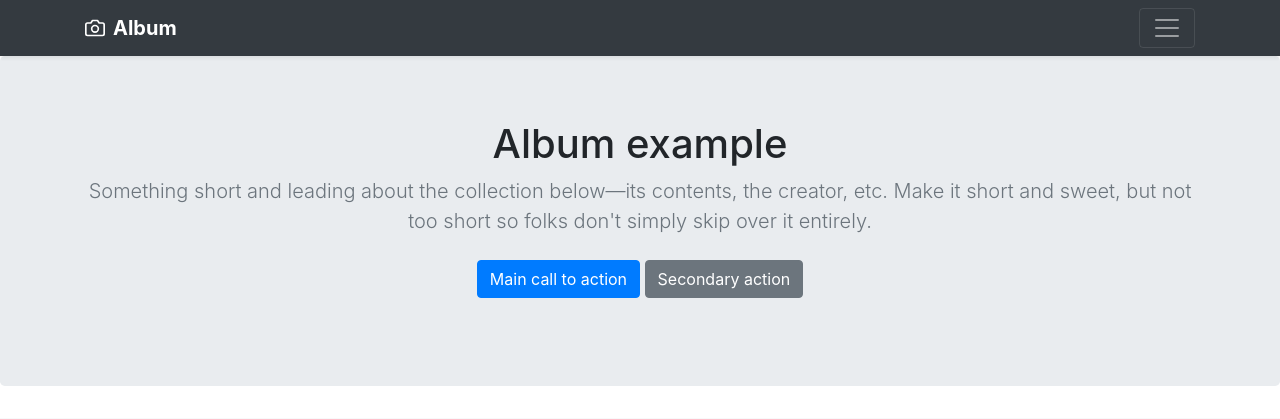
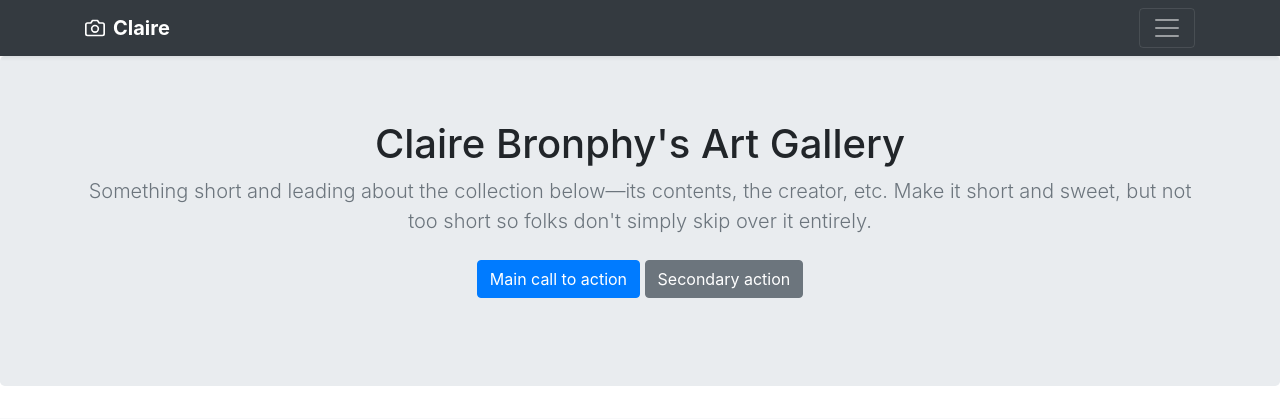
Before and after one commit to MuxDed/Group-7-SWENG, a Django app: page / in a window 1280 px wide. Shown: the top 419 px of the page. Run offline with Django 3.2, Linux system fonts and the light colour scheme; some libraries are stand-ins or nearby versions.

Commit message:
HTML Edit checks
Changed the html text fields to test implementation

```diff
--- a/ArtGallery/art/templates/art/home.html
+++ b/ArtGallery/art/templates/art/home.html
@@ -7,7 +7,7 @@
     <meta name="author" content="">
     <link rel="icon" href="../../../../favicon.ico">
 
-    <title>Album example for Bootstrap</title>
+    <title>Claire Bronphy's Art Gallery</title>
 
     <!-- Bootstrap core CSS -->
     <link href="../../dist/css/bootstrap.min.css" rel="stylesheet">
@@ -24,7 +24,7 @@
         <div class="container">
           <div class="row">
             <div class="col-sm-8 col-md-7 py-4">
-              <h4 class="text-white">About</h4>
+              <h4 class="text-white">Claire</h4>
               <p class="text-muted">Add some information about the album below, the author, or any other background context. Make it a few sentences long so folks can pick up some informative tidbits. Then, link them off to some social networking sites or contact information.</p>
             </div>
             <div class="col-sm-4 offset-md-1 py-4">
@@ -42,7 +42,7 @@
         <div class="container d-flex justify-content-between">
           <a href="#" class="navbar-brand d-flex align-items-center">
             <svg xmlns="http://www.w3.org/2000/svg" width="20" height="20" viewBox="0 0 24 24" fill="none" stroke="currentColor" stroke-width="2" stroke-linecap="round" stroke-linejoin="round" class="mr-2"><path d="M23 19a2 2 0 0 1-2 2H3a2 2 0 0 1-2-2V8a2 2 0 0 1 2-2h4l2-3h6l2 3h4a2 2 0 0 1 2 2z"></path><circle cx="12" cy="13" r="4"></circle></svg>
-            <strong>Album</strong>
+            <strong>Claire</strong>
           </a>
           <button class="navbar-toggler" type="button" data-toggle="collapse" data-target="#navbarHeader" aria-controls="navbarHeader" aria-expanded="false" aria-label="Toggle navigation">
             <span class="navbar-toggler-icon"></span>
@@ -55,7 +55,7 @@
 
       <section class="jumbotron text-center">
         <div class="container">
-          <h1 class="jumbotron-heading">Album example</h1>
+          <h1 class="jumbotron-heading">Claire Bronphy's Art Gallery</h1>
           <p class="lead text-muted">Something short and leading about the collection below—its contents, the creator, etc. Make it short and sweet, but not too short so folks don't simply skip over it entirely.</p>
           <p>
             <a href="#" class="btn btn-primary my-2">Main call to action</a>
```
Also changed, not shown: ArtGallery/db.sqlite3.
